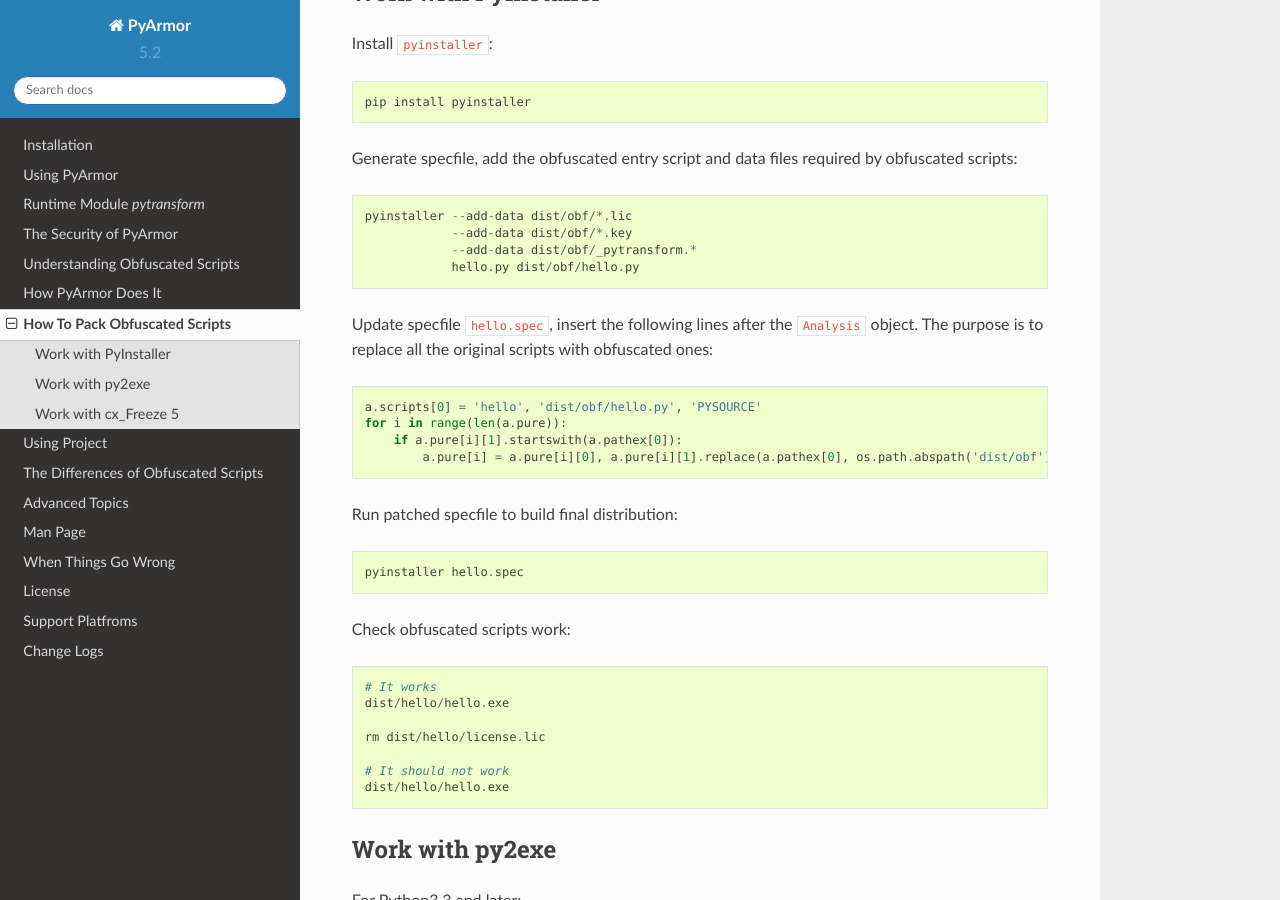
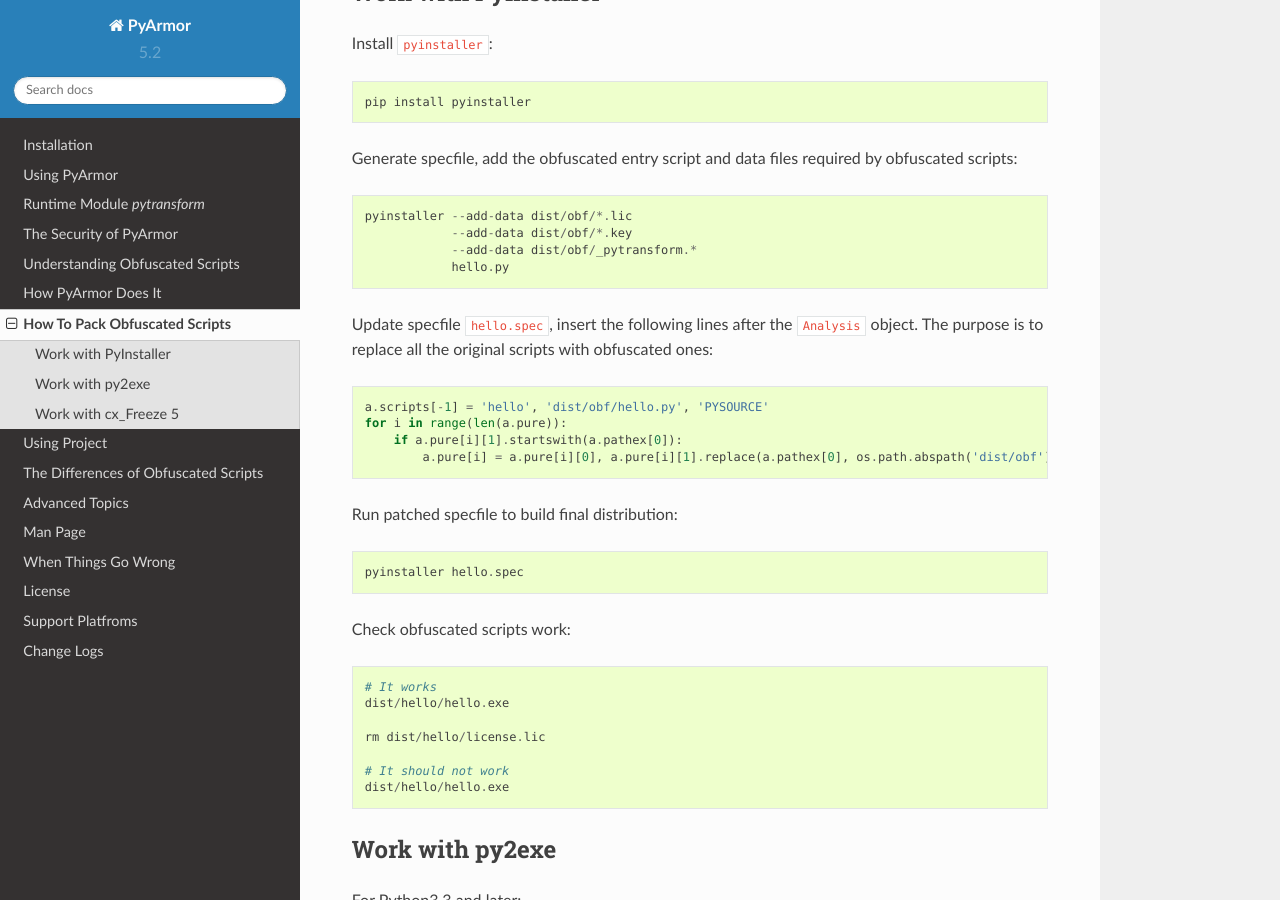
Before and after one commit to dashingsoft/pyarmor, a Sphinx documentation site: the page built from docs/pack-obfuscated-scripts.rst, in a window 1280 px wide and 900 px high, scrolled down 636 px. Built offline with Sphinx 7.4.7 and the Read the Docs theme 2.0.0, drawn with Linux system fonts in a browser that asks for light colours.

Commit message:
Fix example

```diff
--- a/docs/pack-obfuscated-scripts.rst
+++ b/docs/pack-obfuscated-scripts.rst
@@ -35,13 +35,13 @@ required by obfuscated scripts::
     pyinstaller --add-data dist/obf/*.lic
                 --add-data dist/obf/*.key
                 --add-data dist/obf/_pytransform.*
-                hello.py dist/obf/hello.py
+                hello.py
 
 Update specfile ``hello.spec``, insert the following lines after the
 ``Analysis`` object. The purpose is to replace all the original
 scripts with obfuscated ones::
 
-    a.scripts[0] = 'hello', 'dist/obf/hello.py', 'PYSOURCE'
+    a.scripts[-1] = 'hello', 'dist/obf/hello.py', 'PYSOURCE'
     for i in range(len(a.pure)):
         if a.pure[i][1].startswith(a.pathex[0]):
             a.pure[i] = a.pure[i][0], a.pure[i][1].replace(a.pathex[0], os.path.abspath('dist/obf')), a.pure[i][2]
```
